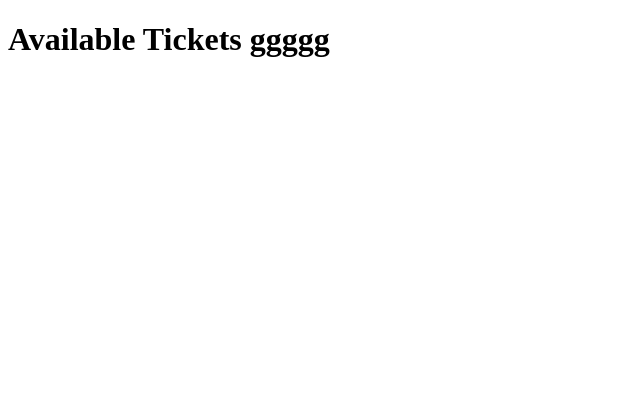
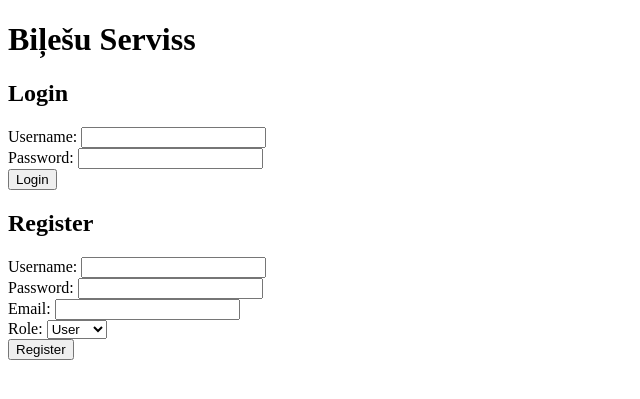
Before and after one commit to Keython/ticket_service_php, a PHP site: page / in a window 1280 px wide. Shown: the top 399 px of the page, without its empty margins (0-640 px from the left). Run offline with PHP 8.4, Linux system fonts and the light colour scheme; data that the repository does not hold is empty.

Commit message:
login,reg

```diff
--- a/db.php
+++ b/db.php
@@ -1,14 +1,13 @@
 <?php
-$host = "localhost";
-$dbname = "ticket_service";
+$servername = "localhost";
 $username = "root";
 $password = "";
+$database = "ticket_service";
 
-try {
-    $conn = new PDO("mysql:host=$host;dbname=$dbname", $username, $password);
-    $conn->setAttribute(PDO::ATTR_ERRMODE, PDO::ERRMODE_EXCEPTION);
-} catch (PDOException $e) {
-    echo "Connection failed: " . $e->getMessage();
-    die();
+$conn = new mysqli($servername, $username, $password, $database);
+
+// Check connection
+if ($conn->connect_error) {
+    die("Connection failed: " . $conn->connect_error);
 }
 ?>
--- a/index.php
+++ b/index.php
@@ -1,13 +1,22 @@
 <?php
-include 'includes/db.php';
+session_start();
 
-//$query = "SELECT * FROM tickets";
-//$stmt = $conn->prepare($query);
-//$stmt->execute();
-//$tickets = $stmt->fetchAll();
+// Database connection
+$servername = "localhost";
+$username = "root";
+$password = "";
+$database = "ticket_service";
+
+$conn = new mysqli($servername, $username, $password, $database);
+
+if ($conn->connect_error) {
+    die("Connection failed: " . $conn->connect_error);
+}
+
+// Check if the user is logged in
+$isLoggedIn = isset($_SESSION['username']);
+$userRole = $isLoggedIn ? $_SESSION['role'] : null;
 ?>
-
-
 
 <!DOCTYPE html>
 <html lang="en">
@@ -16,15 +25,58 @@ include 'includes/db.php';
 </head>
 
 <body>
-    <h1>Available Tickets ggggg</h1>
+    <h1>Biļešu Serviss</h1>
+
+    <!-- Display content based on login status -->
+    <?php if ($isLoggedIn): ?>
+        <p>Welcome, <strong><?php echo $_SESSION['username']; ?></strong> (<?php echo $_SESSION['role']; ?>)</p>
+        <?php if ($userRole == 'admin'): ?>
+            <p><a href="create_event.php">Create Event</a></p>
+        <?php endif; ?>
+        <p><a href="logout.php">Logout</a></p>
+
+        <h2>Available Tickets</h2>
         <ul>
-        <?php foreach ($tickets as $ticket): ?>
+            <?php
+            // Fetch tickets from the database
+            $query = "SELECT events.name AS event_name, events.date AS event_date, tickets.id, tickets.price
+                      FROM tickets
+                      JOIN events ON tickets.event_id = events.id";
+            $result = $conn->query($query);
+
+            if ($result && $result->num_rows > 0):
+                while ($ticket = $result->fetch_assoc()):
+            ?>
             <li>
                 <strong><?php echo $ticket['event_name']; ?></strong> - <?php echo $ticket['event_date']; ?>
                 (Price: $<?php echo $ticket['price']; ?>)
                 <a href="booking.php?id=<?php echo $ticket['id']; ?>">Book Now</a>
             </li>
-        <?php endforeach; ?>
+            <?php endwhile; else: ?>
+            <p>No tickets available.</p>
+            <?php endif; ?>
         </ul>
+
+    <?php else: ?>
+        <h2>Login</h2>
+        <form method="post" action="login.php">
+            Username: <input type="text" name="username" required><br>
+            Password: <input type="password" name="password" required><br>
+            <button type="submit">Login</button>
+        </form>
+
+        <h2>Register</h2>
+        <form method="post" action="register.php">
+            Username: <input type="text" name="username" required><br>
+            Password: <input type="password" name="password" required><br>
+            Email: <input type="email" name="email" required><br>
+            Role:
+            <select name="role">
+                <option value="user">User</option>
+                <option value="admin">Admin</option>
+            </select><br>
+            <button type="submit">Register</button>
+        </form>
+    <?php endif; ?>
 </body>
 </html>
--- /dev/null
+++ b/logout.php
@@ -0,0 +1,5 @@
+<?php
+session_start();
+session_destroy();
+header("Location: login.php");
+?>
```
Also changed, not shown: login.php (+34 -0 lines), register.php (+37 -0 lines), booking.php (added), create_event.php (added). Lines whose indentation alone changed are shown as unchanged.
